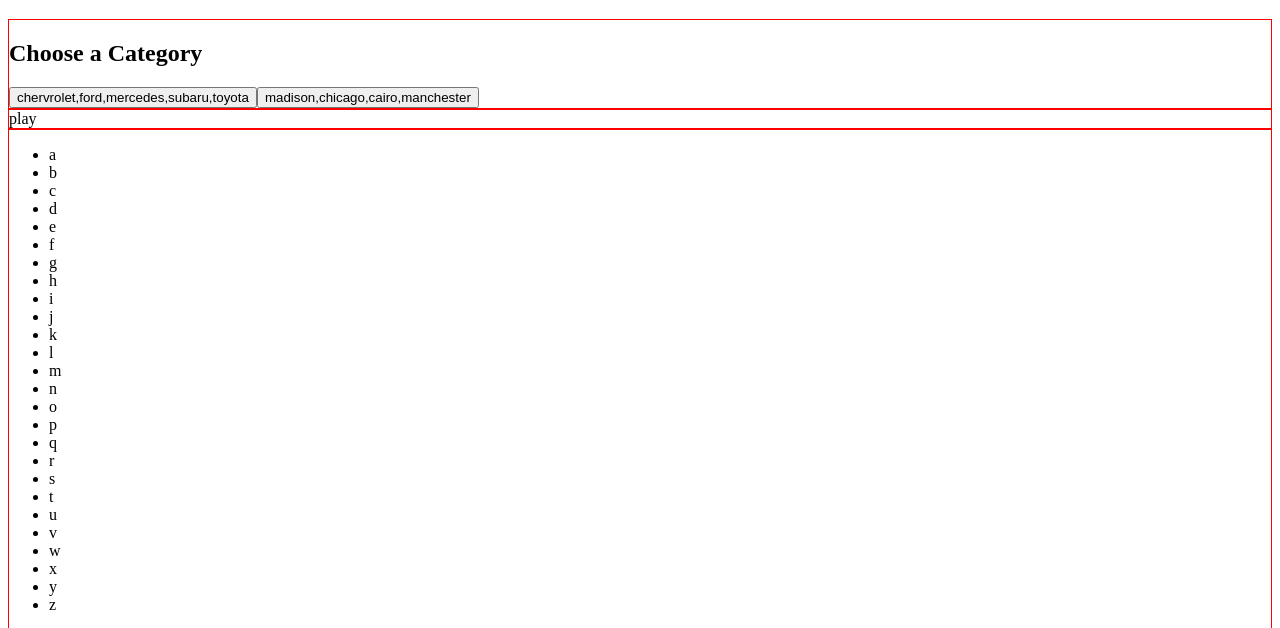
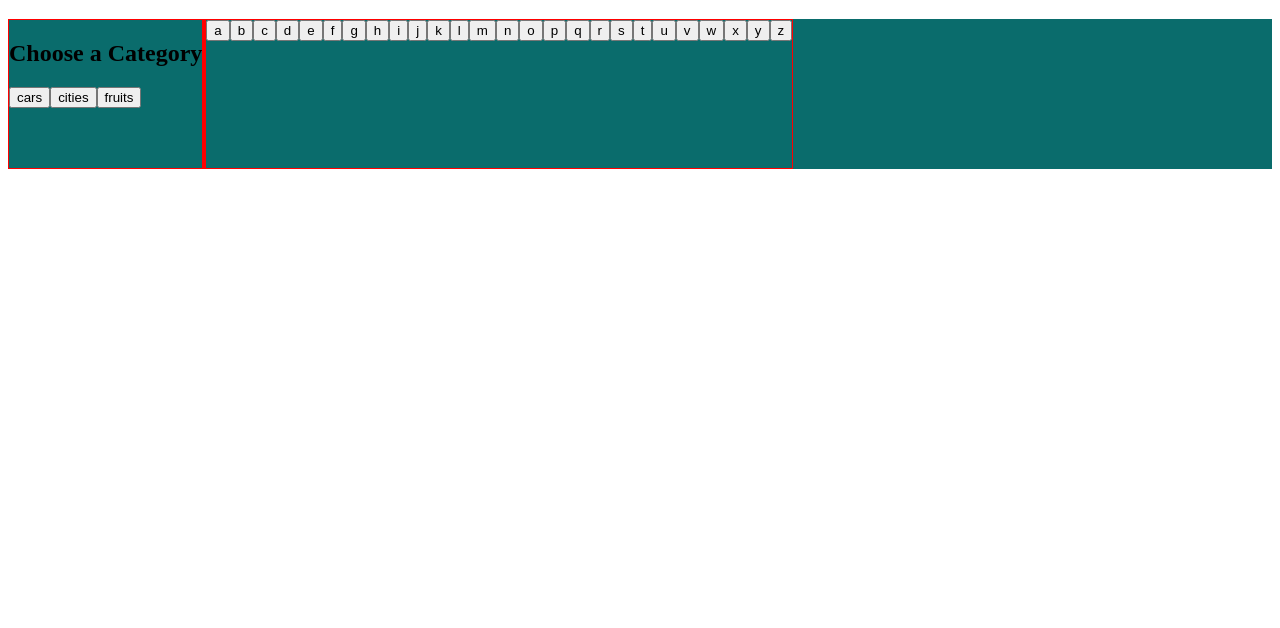
Before and after one commit to GBastawros/mp1-web-game, a plain HTML site: page index.html in a window 1280 px wide. Shown: the part 61-689 px from the top of the page. Drawn offline with Linux system fonts and the light colour scheme.

Commit message:
creating the random word

```diff
--- a/index.html
+++ b/index.html
@@ -21,7 +21,9 @@
          <h2>Choose a Category</h2>
       </div>
          <!-- play area container -->
-      <div id="play">play</div>
+      <div id="play">
+         <p id="playWord"></p>
+      </div>
       <!-- Alphabet buttons container -->
       <div id="alphabet"></div>
       <!-- drawing hangman -->
--- a/script.js
+++ b/script.js
@@ -1,32 +1,37 @@
 // Create alphabet pad //
 function alphabetpad() {
     let alphabet = ['a','b','c','d','e','f','g','h','i','j','k','l','m','n','o','p','q','r','s','t','u','v','w','x','y','z'];
-        let pad = document.createElement('ul');
+
         for(let i = 0; i < alphabet.length; i++){
-            let letterButtons = document.createElement('li');
+            letterButtons = document.createElement('button');
             letterButtons.innerHTML = alphabet[i];
-            pad.appendChild(letterButtons);
-            document.getElementById('alphabet').appendChild(pad);
+            document.getElementById('alphabet').appendChild(letterButtons);
         }
 }
 alphabetpad()
 
-// create categories pad//
-var cars =['chervrolet', 'ford', 'mercedes', 'subaru','toyota']
-var cities =['madison', 'chicago','cairo','manchester']
-var categoriesPad = [cars, cities]
-    function catSelect (){
-        for(let i = 0 ; i< categoriesPad.length; i++){
-        let category = document.createElement("button")
-            category.textContent = categoriesPad[i]
-            category.addEventListener=('click' , startPlay)
-            document.getElementById('categotries').appendChild(category)
-        }
+// Start Play by selecting a category to create a random word//
+const cars =['chervrolet', 'ford', 'mercedes', 'subaru','toyota'];
+const cities =['madison', 'chicago','cairo','manchester'];
+const fruits =['banana','mango','apple']
+const categoriesPad = ["cars", "cities","fruits"];
+
+function startPlay (){
+    let word;
+    for(let i = 0 ; i< categoriesPad.length; i++){
+        let categoryBtn = document.createElement("button")
+        categoryBtn.innerHTML = categoriesPad[i]
+        categoryBtn.addEventListener('click' , function(){
+            if(categoryBtn.innerHTML === "cars"){
+                word = cars[Math.floor(Math.random()*cars.length)]
+            }else if(categoryBtn.innerHTML === "cities"){
+                word = cities[Math.floor(Math.random()*cities.length)]
+            }else if(categoryBtn.innerHTML === "fruits"){
+                 word = fruits[Math.floor(Math.random()*fruits.length)]
+            }
+        })
+        document.getElementById('categotries').appendChild(categoryBtn)
     }
-catSelect()
-
-//create a random word from selected category//
-function startPlay(){
-    let word = categoriesPad[i][Math.floor(Math.random() * categoriesPad[i].length)];
+    return word
 }
 startPlay()
--- a/style.css
+++ b/style.css
@@ -2,7 +2,7 @@ div {
     border: 1px solid red;
 }
 
-/*.container {
-    display:flex
+*.container {
+    display:flex;
+    background-color:rgb(10,108,108)
 }
-*/
```
